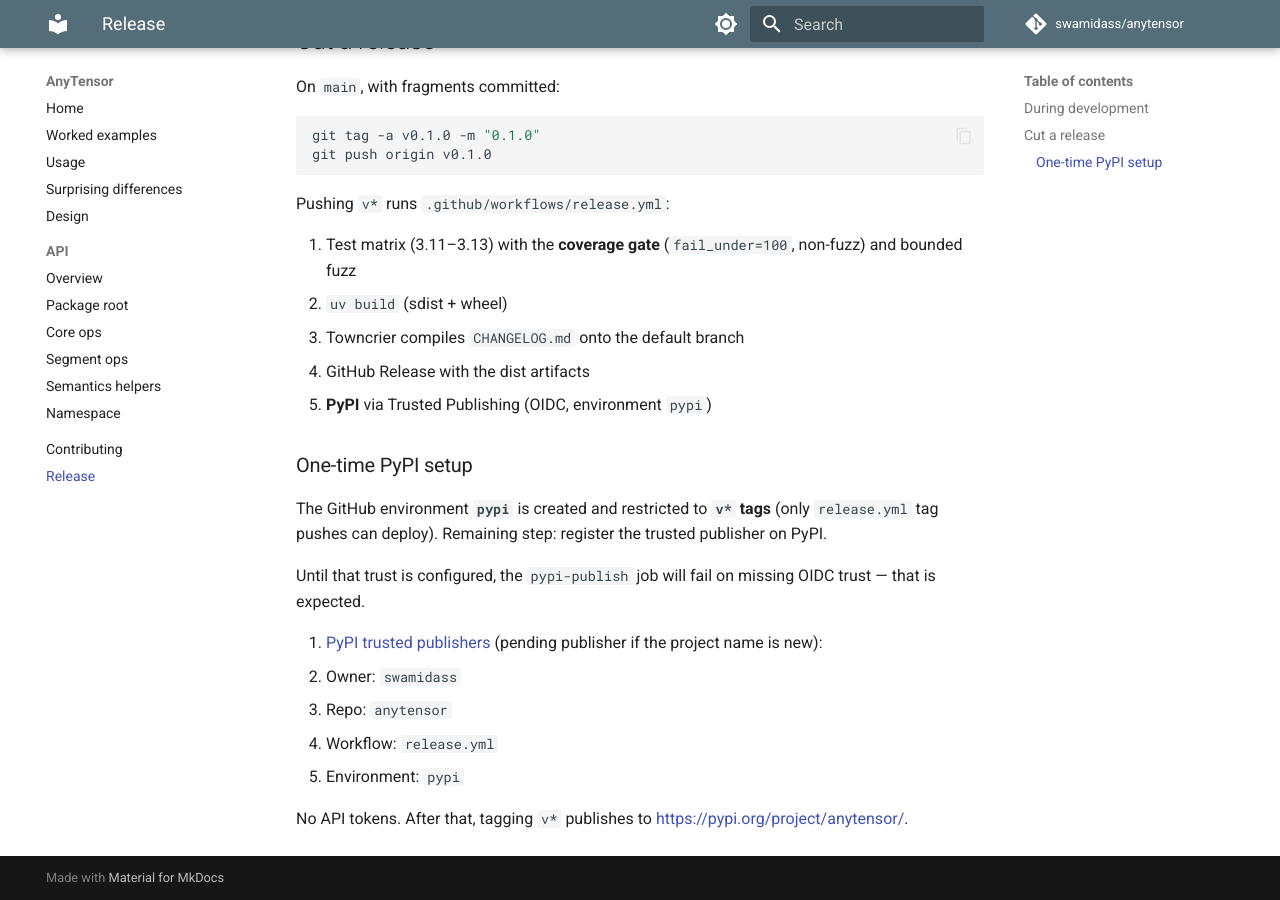
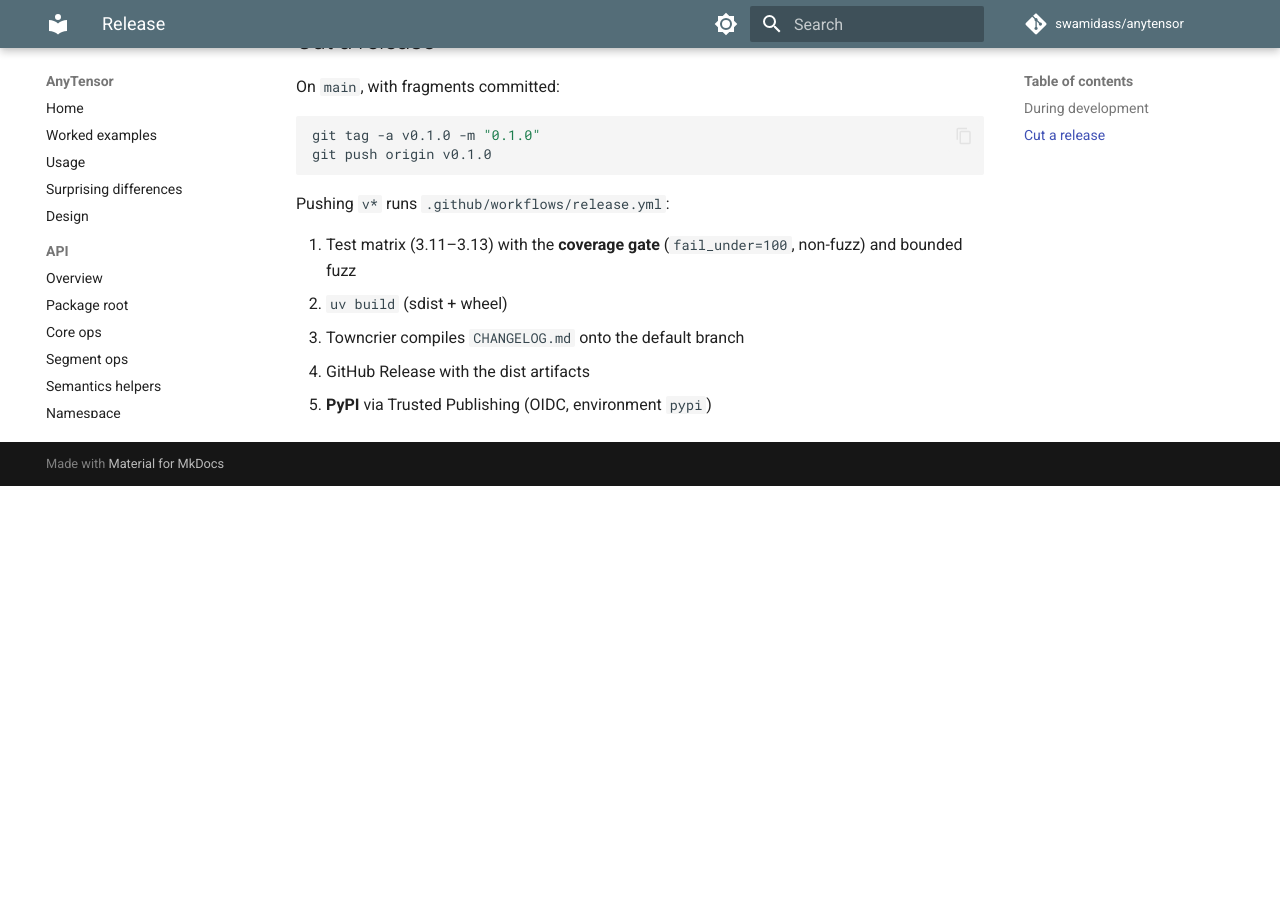
Before and after one commit to swamidass/anytensor, an MkDocs documentation site: the page built from docs/release.md, in a window 1280 px wide and 900 px high, scrolled down 857 px. Built offline with MkDocs 1.6.1 and Material for MkDocs 9.7.7, drawn with Linux system fonts in a browser that asks for light colours; comment, search, counter and statistics services are not loaded; after the commit the page ends 1343 px from its top, so only the background shows below that.

Commit message:
Removed unneeded docs.

```diff
--- a/docs/release.md
+++ b/docs/release.md
@@ -48,22 +48,3 @@
 3. Towncrier compiles `CHANGELOG.md` onto the default branch
 4. GitHub Release with the dist artifacts
 5. **PyPI** via Trusted Publishing (OIDC, environment `pypi`)
-
-### One-time PyPI setup
-
-The GitHub environment **`pypi`** is created and restricted to **`v*` tags**
-(only `release.yml` tag pushes can deploy). Remaining step: register the
-trusted publisher on PyPI.
-
-Until that trust is configured, the `pypi-publish` job will fail on missing
-OIDC trust — that is expected.
-
-1. [PyPI trusted publishers](https://docs.pypi.org/trusted-publishers/)
-   (pending publisher if the project name is new):
-   - Owner: `swamidass`
-   - Repo: `anytensor`
-   - Workflow: `release.yml`
-   - Environment: `pypi`
-
-No API tokens. After that, tagging `v*` publishes to
-<https://pypi.org/project/anytensor/>.
```
